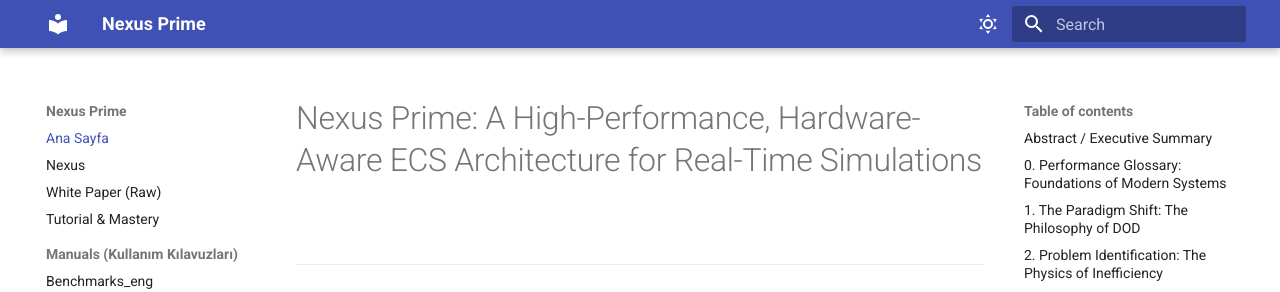
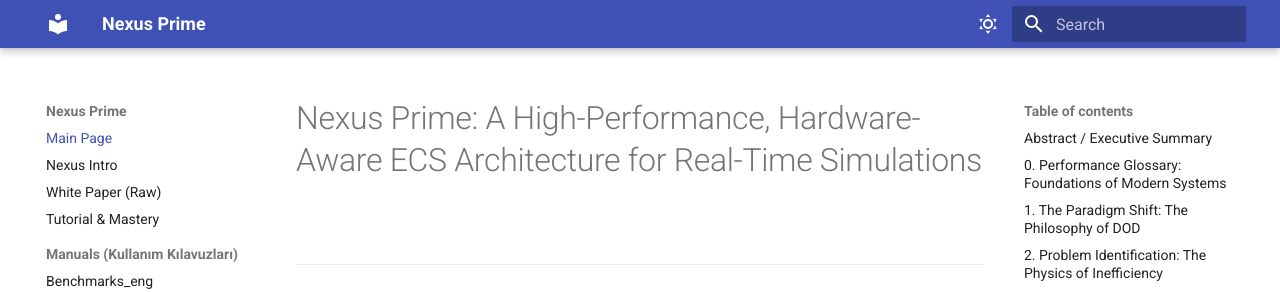
Before and after one commit to gkhanC/Nexus, an MkDocs documentation site: the page built from Documents/index.md, in a window 1280 px wide. Shown: the top 292 px of the page. Built offline with MkDocs 1.6.1 and Material for MkDocs 9.7.7, drawn with Linux system fonts in a browser that asks for light colours.

Commit message:
update docs

```diff
--- a/mkdocs.yml
+++ b/mkdocs.yml
@@ -60,8 +60,8 @@ extra_javascript:
   - https://cdn.jsdelivr.net/npm/mathjax@3/es5/tex-mml-chtml.js
 
 nav:
-  - "Ana Sayfa": 'index.md'
-  - "Nexus": 'Manifesto/Nexus.md'
+  - "Main Page": 'index.md'
+  - "Nexus Intro": 'Manifesto/Nexus.md'
   - "White Paper (Raw)": 'Manifesto/Nexus_WhitePaper.md'
   - "Tutorial & Mastery": 'Tutorials/Tutorial.md'
   - "Manuals (Kullanım Kılavuzları)":
```
